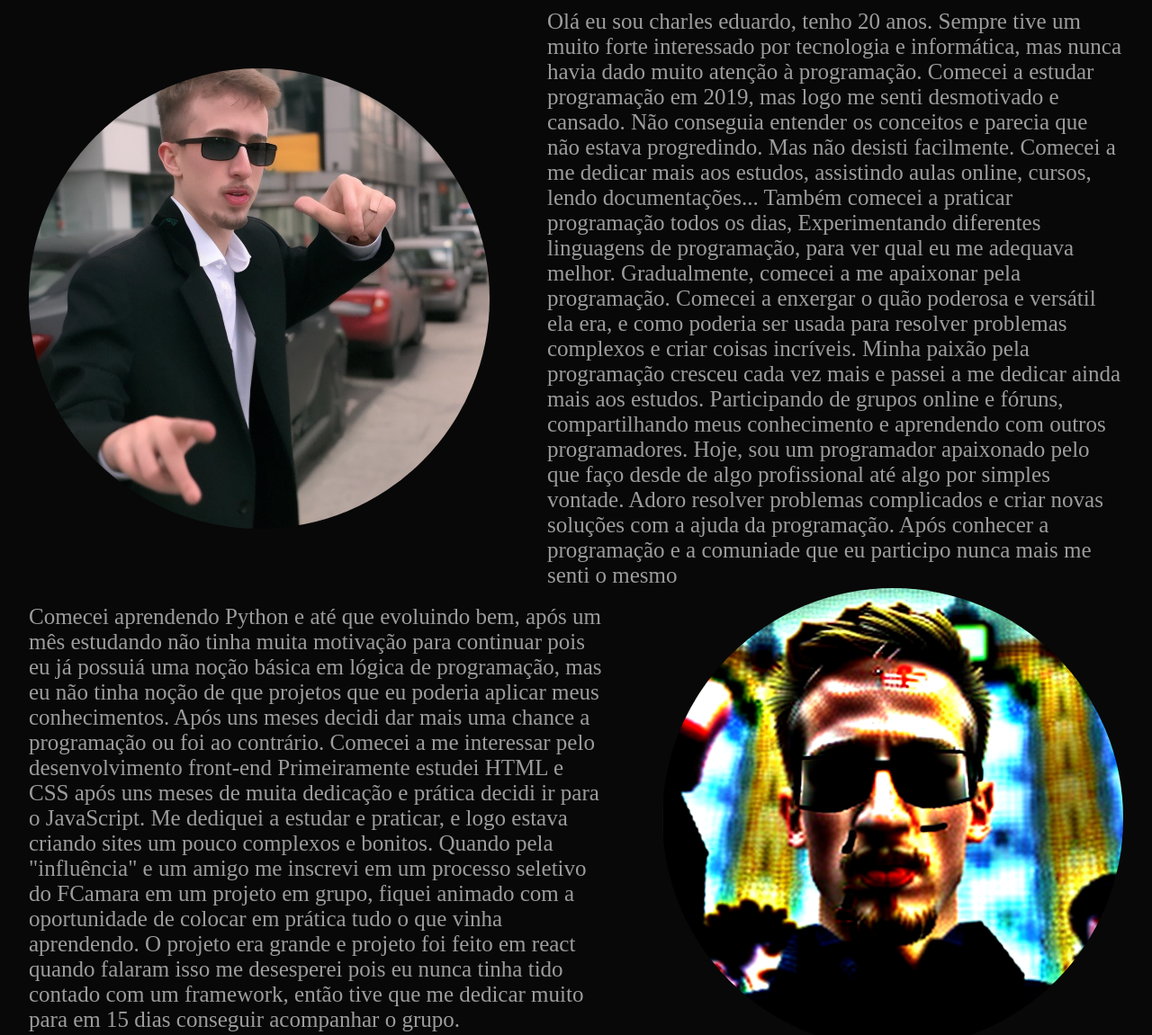
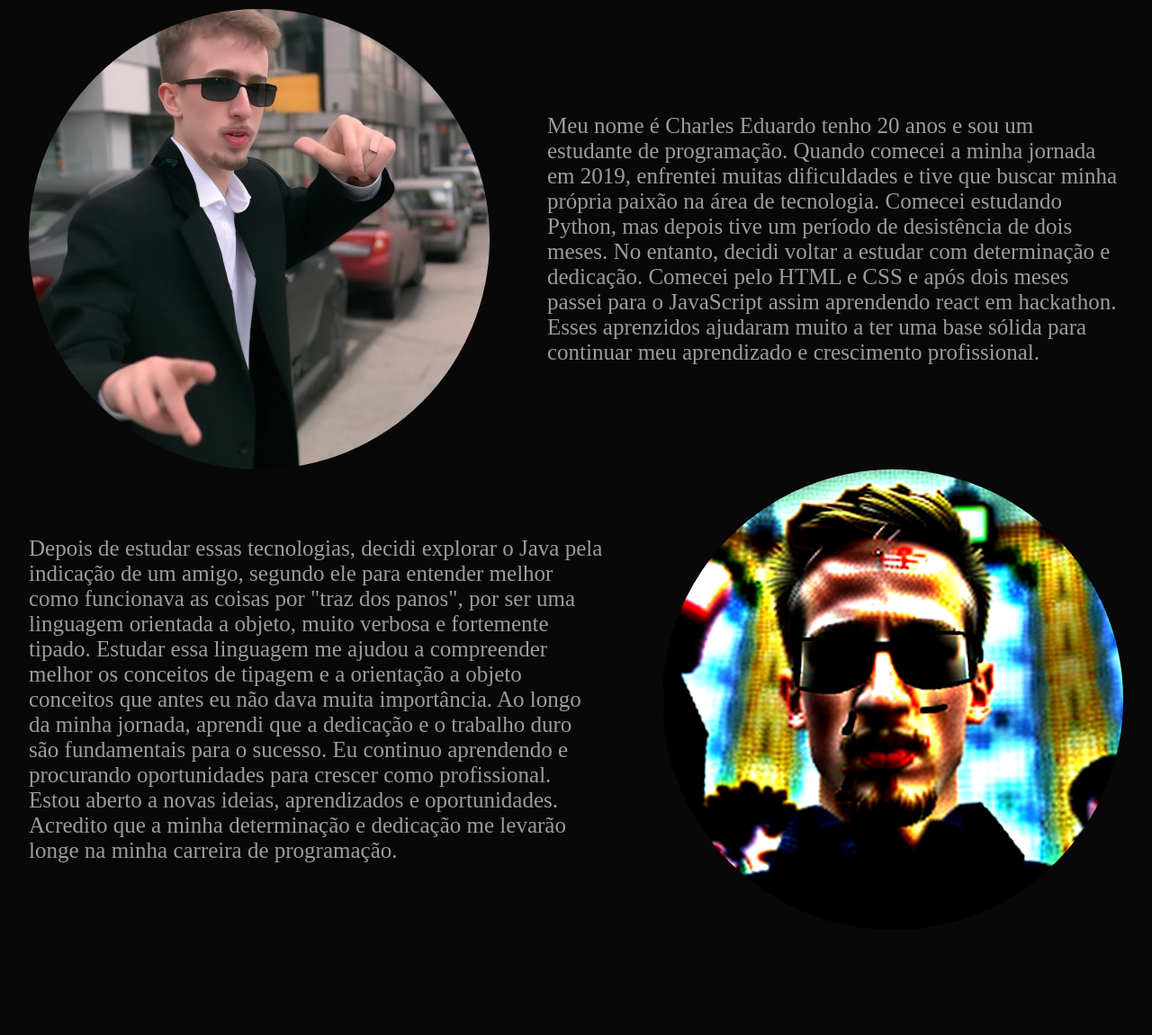
Before and after one commit to EduardoMG12/landing-page-basic-all-black, a plain HTML site: page about.html in a window 1280 px wide. Shown: the part 240-1391 px from the top of the page at 90% size. After the commit the page ends 1274 px from the top, so only its background shows below. Drawn offline with Linux system fonts and the light colour scheme.

Commit message:
finalization page, add favicon and fix messages p about

```diff
--- a/about.html
+++ b/about.html
@@ -6,7 +6,8 @@
     <meta charset="UTF-8">
     <meta http-equiv="X-UA-Compatible" content="IE=edge">
     <meta name="viewport" content="width=device-width, initial-scale=1.0">
-    <title>Document</title>
+    <title>!= Charles Eduardo Landing Page</title>
+    <link rel="icon" href="/images/favicon.png" type="image/png">
     <link rel="stylesheet" href="./styles/styleAbout.css">
     <link rel="stylesheet" href="./styles/reset.css">
     <link rel="stylesheet" href="https://cdnjs.cloudflare.com/ajax/libs/font-awesome/6.1.2/css/all.min.css"
@@ -40,36 +41,21 @@
     <section>
         <div class="row" id="row1">
             <div class="myImage" id="imageRow1"></div>
-            <p id="row1Message"> Sou Charles Eduardo tenho ${age} anos sempre tive interesse por
-                tecnologia, mas nunca havia dado muito atenção à programação. Comecei a estudar programação em 2019, mas
-                logo me senti desmotivado e cansado. Não conseguia entender os conceitos e parecia que não estava
-                progredindo. Mas não desisti facilmente, após uns meses voltei ao meu foco. Comecei a me dedicar mais
-                aos estudos, assistindo aulas online, cursos... Também comecei a praticar programação todos os dias,
-                escrevendo pequenos programas e experimentando com diferentes linguagens de programação. Gradualmente,
-                comecei a me apaixonar pela programação. Comecei a enxergar o quão poderosa e versátil ela era, e como
-                poderia ser usada para resolver problemas complexos e criar coisas incríveis. Minha paixão pela
-                programação cresceu cada vez mais e passei a me dedicar ainda mais aos estudos. Participando de grupos
-                online e fóruns, compartilhando meus conhecimento e aprendendo com outros programadores. Hoje, sou um
-                programador apaixonado pelo que faço desde de algo profissional até algo por simples vontade. Adoro
-                resolver problemas complicados e criar novas soluções com a ajuda da programação. Após conhecer a
-                programação e a comuniade que eu participo nunca mais me senti o mesmo</p>
+            <p id="row1Message"> </p>
         </div>
         <div class="row" id="row2">
             <p>
-                Comecei aprendendo Python e até que evoluindo bem, após um mês estudando não tinha muita motivação
-                para continuar pois eu já possuiá uma noção básica em lógica de programação,
-                mas eu não tinha noção de que projetos que eu poderia aplicar meus conhecimentos.
-                Após uns meses decidi dar mais uma chance a programação ou foi ao contrário.
-                Comecei a me interessar pelo desenvolvimento front-end
-                Primeiramente estudei HTML e CSS após uns meses de muita dedicação e prática decidi ir para o
-                JavaScript.
-                Me dediquei a estudar e praticar, e logo estava criando sites um pouco complexos e bonitos.
-                Quando pela "influência" e um amigo me inscrevi em um processo seletivo do FCamara em um projeto em
-                grupo, fiquei animado com a oportunidade de colocar em prática tudo o que vinha aprendendo. O projeto
-                era grande e
-                projeto foi feito em react quando falaram isso me desesperei pois eu nunca tinha tido contado com um
-                framework,
-                então tive que me dedicar muito para em 15 dias conseguir acompanhar o grupo.
+
+                Depois de estudar essas tecnologias, decidi explorar o Java pela indicação de um amigo, segundo ele para
+                entender melhor como funcionava as coisas por "traz dos panos", por ser uma linguagem orientada a
+                objeto, muito verbosa e fortemente tipado. Estudar essa linguagem me ajudou a compreender melhor os
+                conceitos de tipagem e a orientação a objeto conceitos que antes eu não dava muita importância.
+
+                Ao longo da minha jornada, aprendi que a dedicação e o trabalho duro são fundamentais para o sucesso. Eu
+                continuo aprendendo e procurando oportunidades para crescer como profissional. Estou aberto a novas
+                ideias, aprendizados e oportunidades. Acredito que a minha determinação e dedicação me levarão longe na
+                minha carreira de programação.
+
             </p>
             <div class="myImage" id="imageRow2"></div>
         </div>
--- a/script/script.js
+++ b/script/script.js
@@ -14,4 +14,4 @@ const years = () => {
   return age;
 };
 
-pRow1.innerHTML = `Olá eu sou charles eduardo, tenho ${years()} anos. Sempre tive um muito forte interessado por tecnologia e informática, mas nunca havia dado muito atenção à programação. Comecei a estudar programação em 2019, mas logo me senti desmotivado e cansado. Não conseguia entender os conceitos e parecia que não estava progredindo. Mas não desisti facilmente. Comecei a me dedicar mais aos estudos, assistindo aulas online, cursos, lendo documentações... Também comecei a praticar programação todos os dias, Experimentando diferentes linguagens de programação, para ver qual eu me adequava melhor. Gradualmente, comecei a me apaixonar pela programação. Comecei a enxergar o quão poderosa e versátil ela era, e como poderia ser usada para resolver problemas complexos e criar coisas incríveis. Minha paixão pela programação cresceu cada vez mais e passei a me dedicar ainda mais aos estudos. Participando de grupos online e fóruns, compartilhando meus conhecimento e aprendendo com outros programadores. Hoje, sou um programador apaixonado pelo que faço desde de algo profissional até algo por simples vontade. Adoro resolver problemas complicados e criar novas soluções com a ajuda da programação. Após conhecer a programação e a comuniade que eu participo nunca mais me senti o mesmo`;
+pRow1.innerHTML = `Meu nome é Charles Eduardo tenho ${years()} anos e sou um estudante de programação. Quando comecei a minha jornada em 2019, enfrentei muitas dificuldades e tive que buscar minha própria paixão na área de tecnologia. Comecei estudando Python, mas depois tive um período de desistência de dois meses.   No entanto, decidi voltar a estudar com determinação e dedicação. Comecei pelo HTML e CSS e após dois meses passei para o JavaScript assim aprendendo react em hackathon. Esses aprenzidos ajudaram muito a ter uma base sólida para continuar meu aprendizado e crescimento profissional.`;
```
Also changed, not shown: index.html (+2 -1 lines), images/favicon.png (added).
